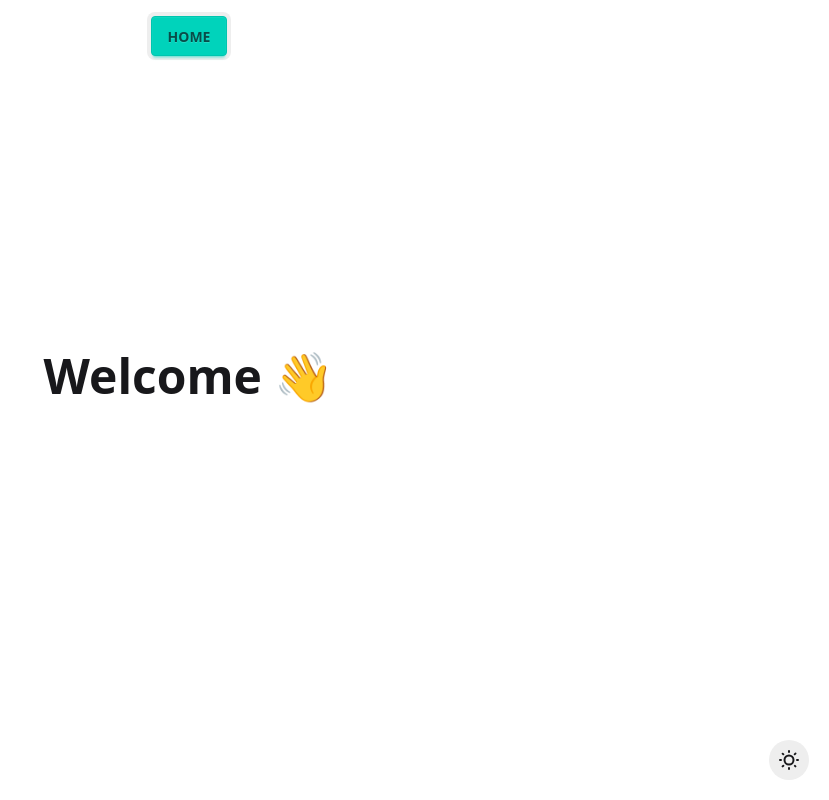
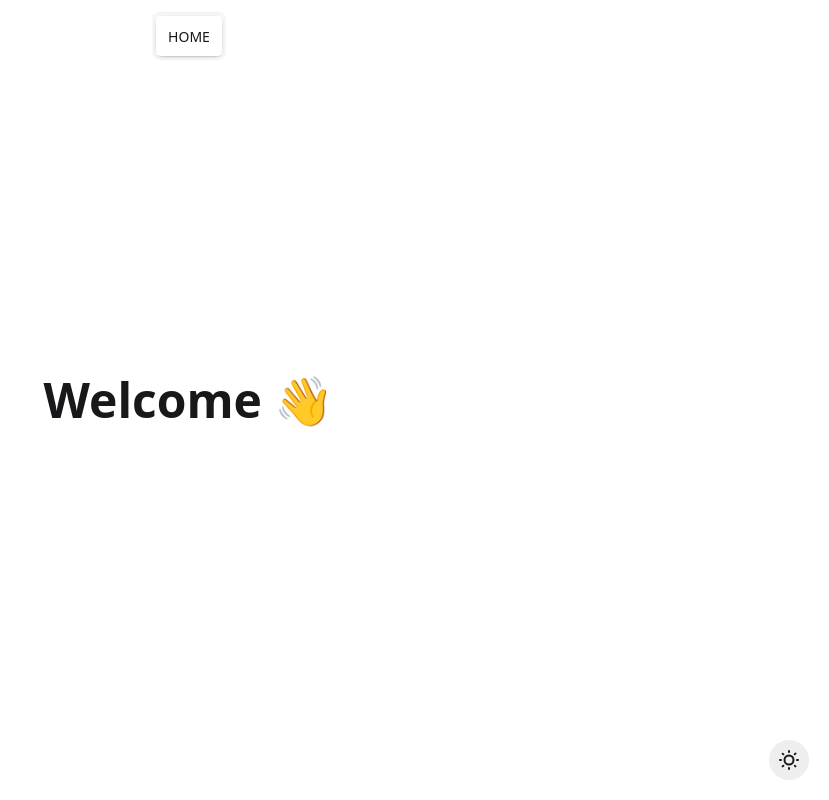
Before and after one commit to magae1/magae1.github.io, a React (Vite) app: page / in a window 1280 px wide. Shown: the whole page, without its empty margins (451-1280 px from the left). Built offline with nearby package versions, Linux system fonts and the light colour scheme.

Commit message:
💫 Add simple animation

```diff
--- a/index.html
+++ b/index.html
@@ -5,7 +5,7 @@
     <link rel="icon" type="image/svg+xml" href="/vite.svg" />
     <meta name="viewport" content="width=device-width, initial-scale=1.0" />
     <link href="/src/style.css" rel="stylesheet">
-    <title>Vite + React + TS</title>
+    <title>magae's playground</title>
   </head>
   <body>
     <div id="root"></div>
--- a/src/components/HeaderNavLink.tsx
+++ b/src/components/HeaderNavLink.tsx
@@ -1,21 +1,20 @@
+import { AriaRole } from "react";
 import { NavLink, To } from "react-router";
 
 interface Props {
   to: To;
   label: string;
+  role?: AriaRole;
 }
 
 export default function HeaderNavLink(props: Props) {
-  const { to, label } = props;
+  const { to, label, role } = props;
   return (
     <NavLink
       to={to}
-      className={({ isActive, isPending, isTransitioning }) =>
-        [
-          isActive ? "btn-accent" : "",
-          isPending || isTransitioning ? "btn-disabled" : "",
-          "btn join-item",
-        ].join(" ")
+      role={role}
+      className={({ isActive }) =>
+        [isActive ? "tab-active" : "", "tab"].join(" ")
       }
     >
       {label}
--- a/src/layouts/RootLayout.tsx
+++ b/src/layouts/RootLayout.tsx
@@ -9,15 +9,15 @@ export default function RootLayout() {
     <>
       <HeaderWrapper>
         <div className="w-full flex justify-center">
-          <div className="join bg-base-300 p-1 rounded-lg">
-            <HeaderNavLink to="/" label="HOME" />
+          <div role="tablist" className="tabs tabs-box">
+            <HeaderNavLink to="/" label="HOME" role="tab" />
           </div>
         </div>
       </HeaderWrapper>
       <Outlet />
       <div className="sticky bottom-0">
         <div className="absolute bottom-5 right-5">
-          <div className="tooltip" data-tip="테마 변경">
+          <div className="tooltip" data-tip="theme">
             <ThemeToggleButton />
           </div>
         </div>
--- a/src/pages/Home.tsx
+++ b/src/pages/Home.tsx
@@ -1,14 +1,19 @@
+import { MotionConfig, motion } from "motion/react";
+
 export default function Home() {
   return (
-    <div className="hero min-h-screen">
-      <div className="hero-content text-center">
-        <div>
-          <h1 className="text-5xl font-bold mx-2">Welcome 👋</h1>
-          <div>
-            <p className="py-6"></p>
-          </div>
+    <MotionConfig reducedMotion="user" transition={{ duration: 0.8 }}>
+      <div className="hero min-h-screen">
+        <div className="hero-content text-center">
+          <motion.h1
+            className="text-5xl font-bold"
+            initial={{ opacity: 0, rotateX: 60 }}
+            animate={{ opacity: 1, rotateX: 0 }}
+          >
+            Welcome 👋
+          </motion.h1>
         </div>
       </div>
-    </div>
+    </MotionConfig>
   );
 }
```
Also changed, not shown: src/assets/react.svg (deleted).
